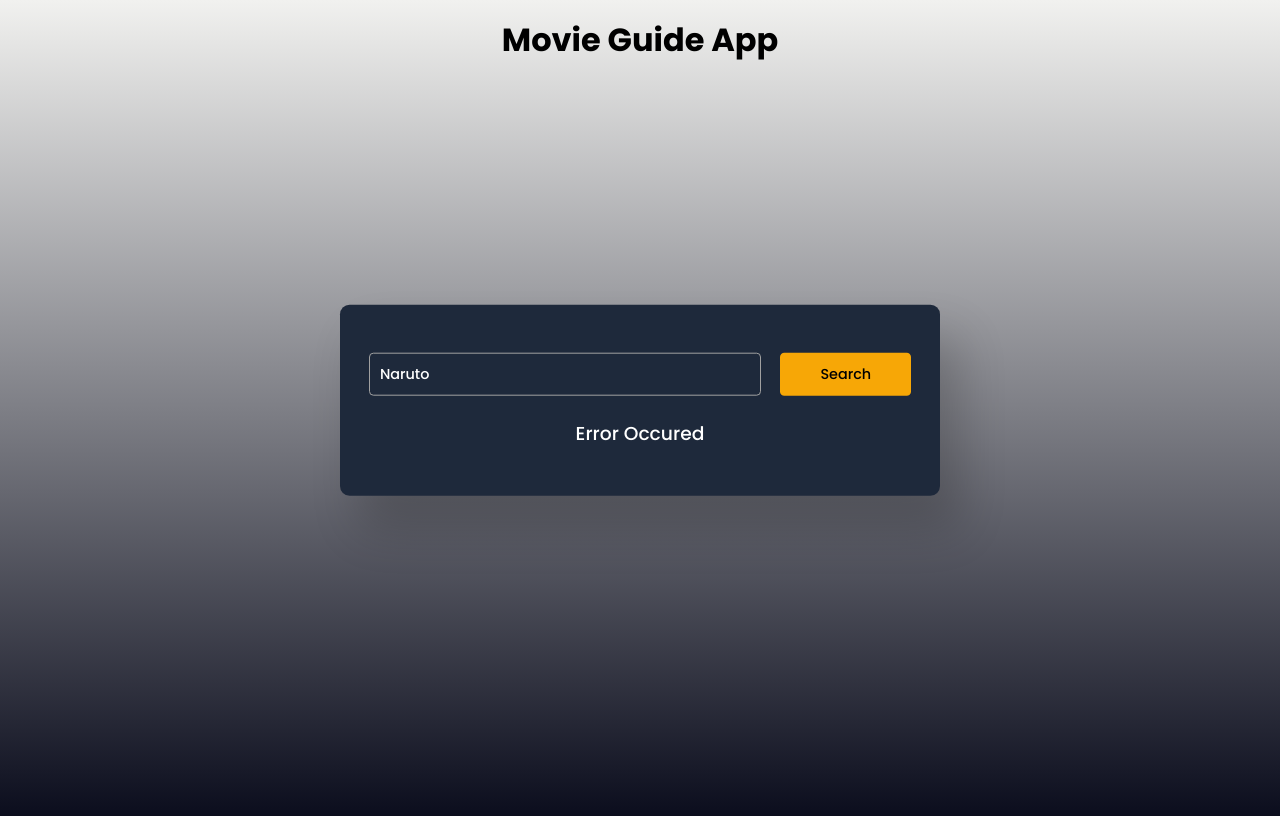
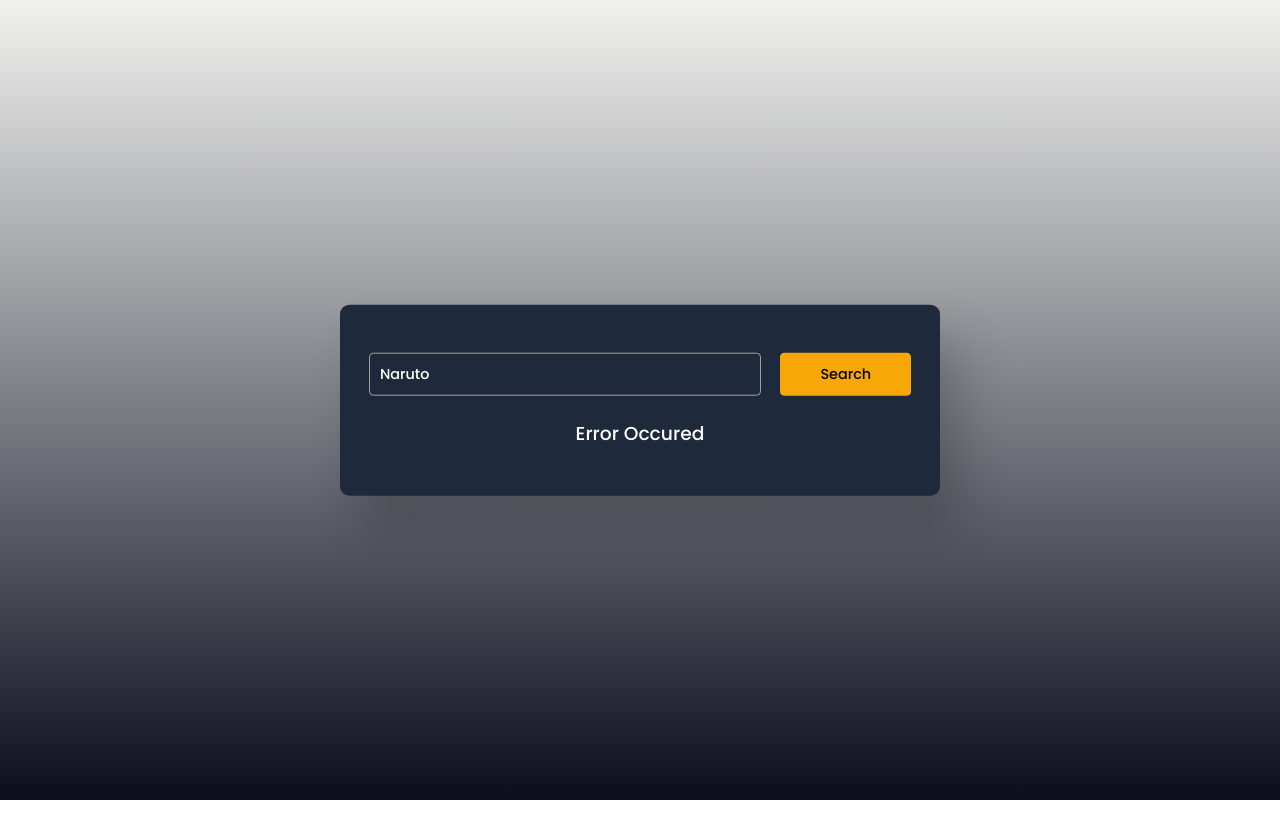
Before and after one commit to arshad10x/IMDb-App, a plain HTML site: page index.html in a window 1280 px wide. Drawn offline with Linux system fonts and the light colour scheme; no server answers.

Commit message:
Update index.html

```diff
--- a/index.html
+++ b/index.html
@@ -9,7 +9,7 @@
     <link rel="shortcut icon" href="./imdb.ico" type="image/x-icon">
 </head>
 <body>
-    <h1>Movie Guide App</h1>
+<!--     <h1>Movie Guide App</h1> -->
     <div class="container">
         <div class="search-bar">
             <input type="text" id="movie-name" placeholder="Enter Movie name" value="Naruto">
```
